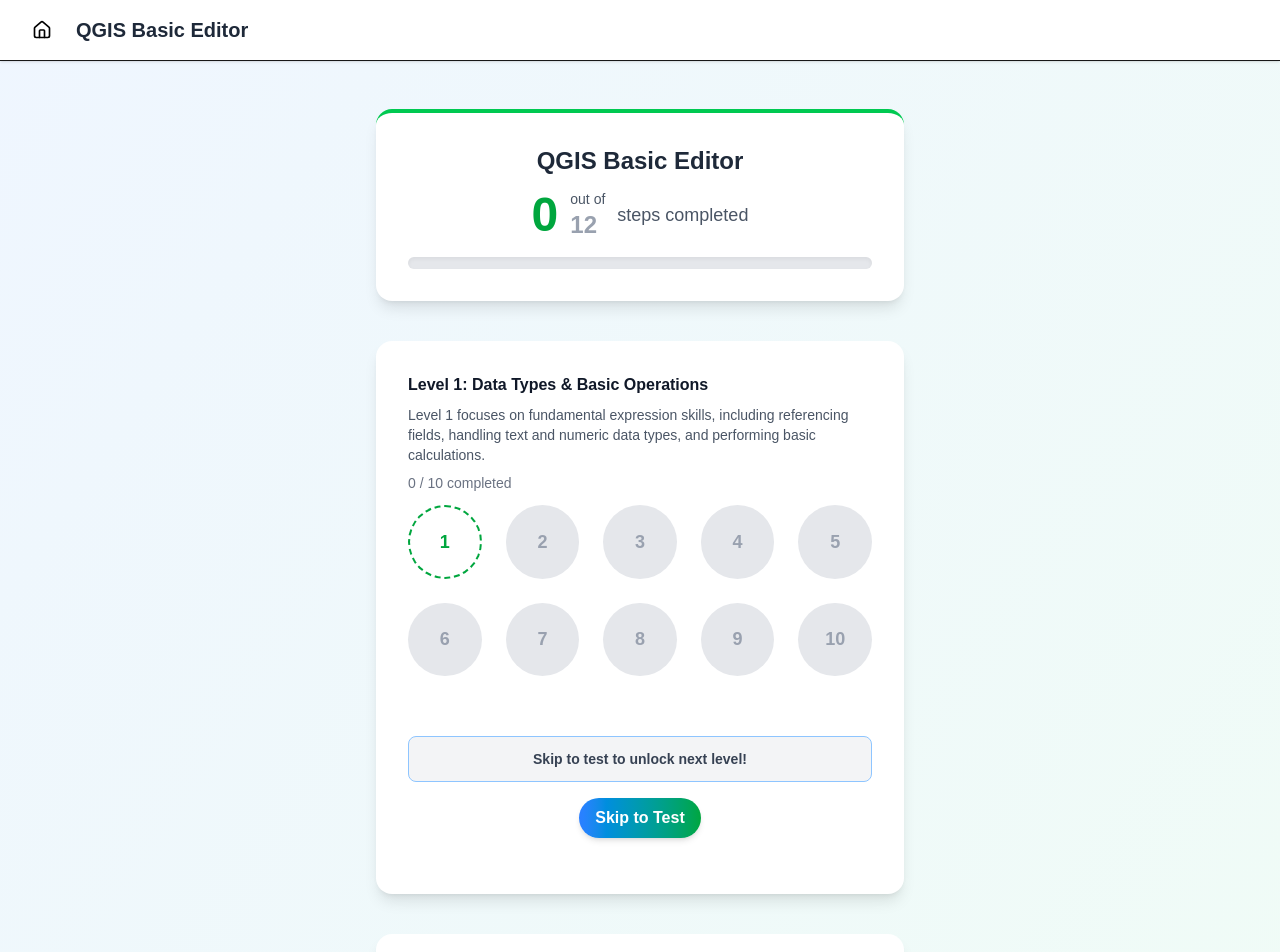
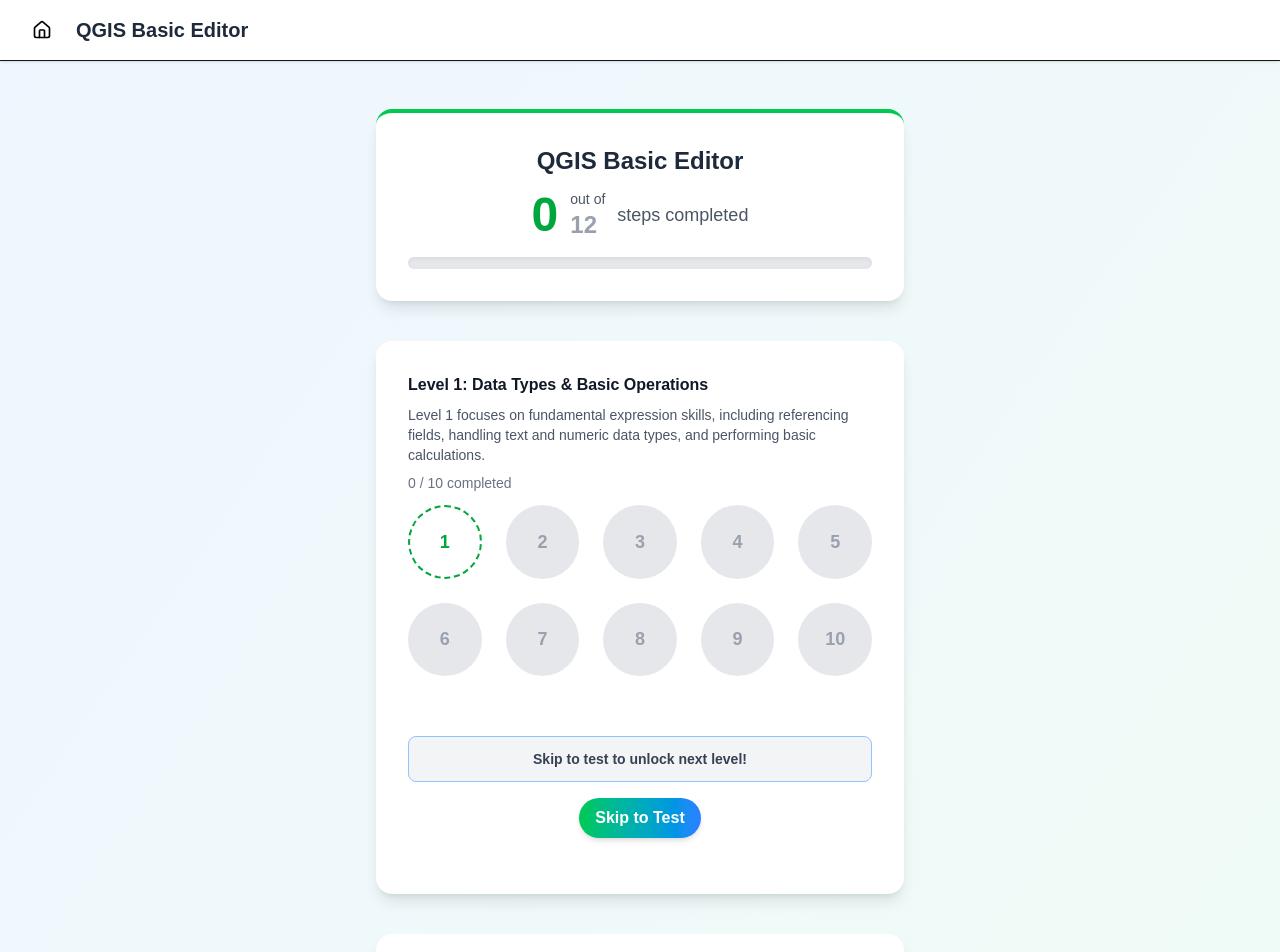
Before and after one commit to leiding06/qgis_arcgis_expression_code_camp, a Next.js app: page /qgis/basic in a window 1280 px wide. Shown: the top 952 px of the page. Built offline with nearby package versions, Linux system fonts and the light colour scheme.

Commit message:
change the color of test button

```diff
--- a/src/app/qgis/basic/page.tsx
+++ b/src/app/qgis/basic/page.tsx
@@ -6,6 +6,14 @@
 import { getProgress } from '@/utils/storage';
 import { qgisBasicSteps,getStepsByLevel } from '@/data/qgis/basic-steps';
 
+// Gradient classes for levels
+const gradientClasses: Record<number, string> =
+                    {1: 'from-green-500 to-blue-500',
+                        2: 'from-blue-500 to-purple-500',
+                        3: 'from-purple-500 to-orange-500',
+                    };
+
+// Fallback for unexpected levels
 
 export default function QGISBasicPage() {
     const router = useRouter();
@@ -166,10 +174,9 @@
                     <div className="flex justify-center mb-3">
                         <button
                             onClick={() => router.push(`/qgis/basic/test/${level}`)}
-                            className="px-4 py-2 bg-gradient-to-r from-blue-500 to-green-600 text-white rounded-full text-md font-bold shadow-md hover:scale-110 transition flex items-center gap-2"
+                            className={`px-4 py-2 bg-gradient-to-r ${gradientClasses[level]} text-white rounded-full text-md font-bold shadow-md hover:scale-110 transition flex items-center gap-2`}
                             title={isLevelFullyCompleted ? text.takeTest : text.skipToTest}
                         >
-
                             <span>
                                 {isLevelFullyCompleted ? 'Take Test' : 'Skip to Test'}
                             </span>
```
